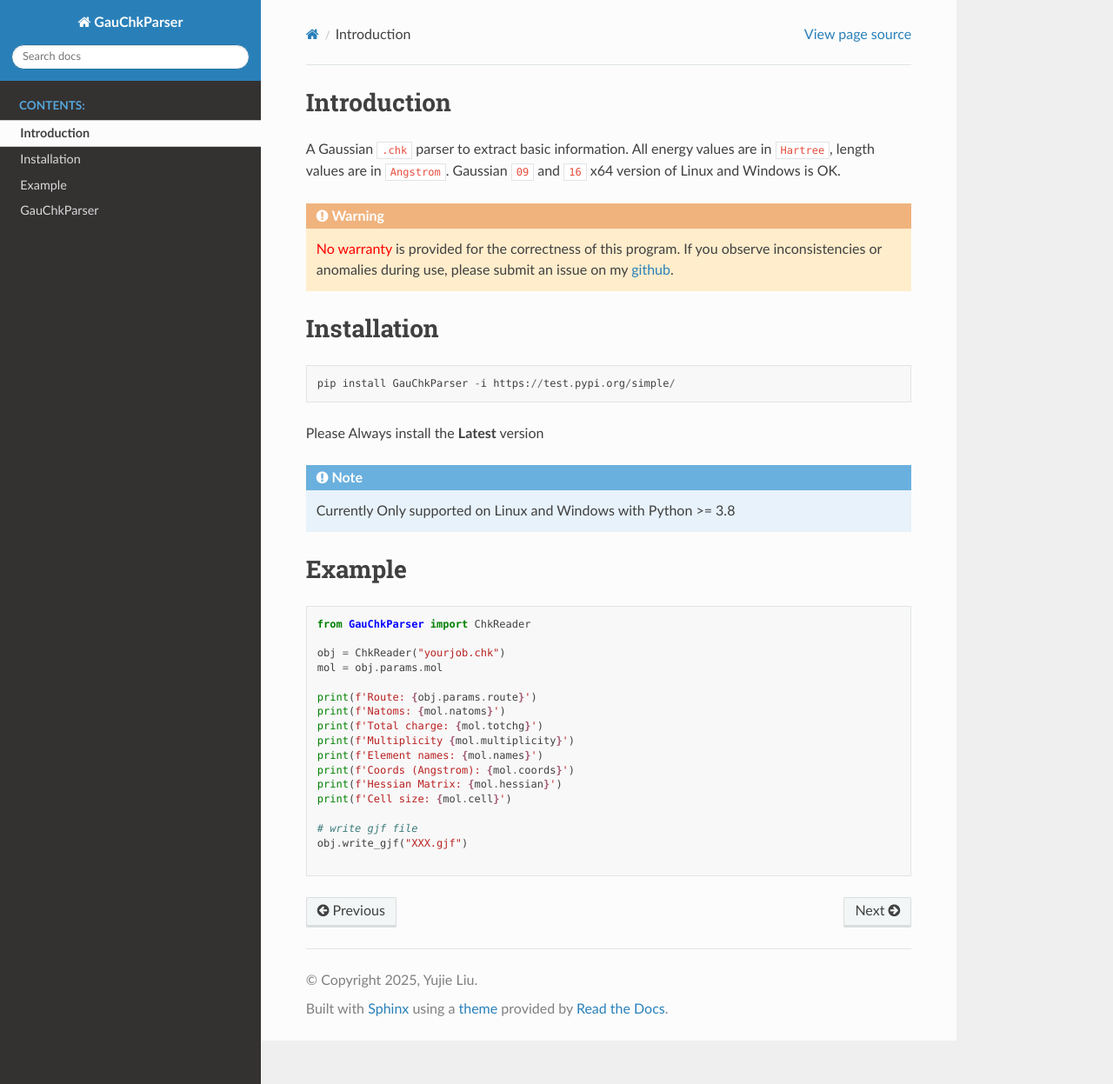
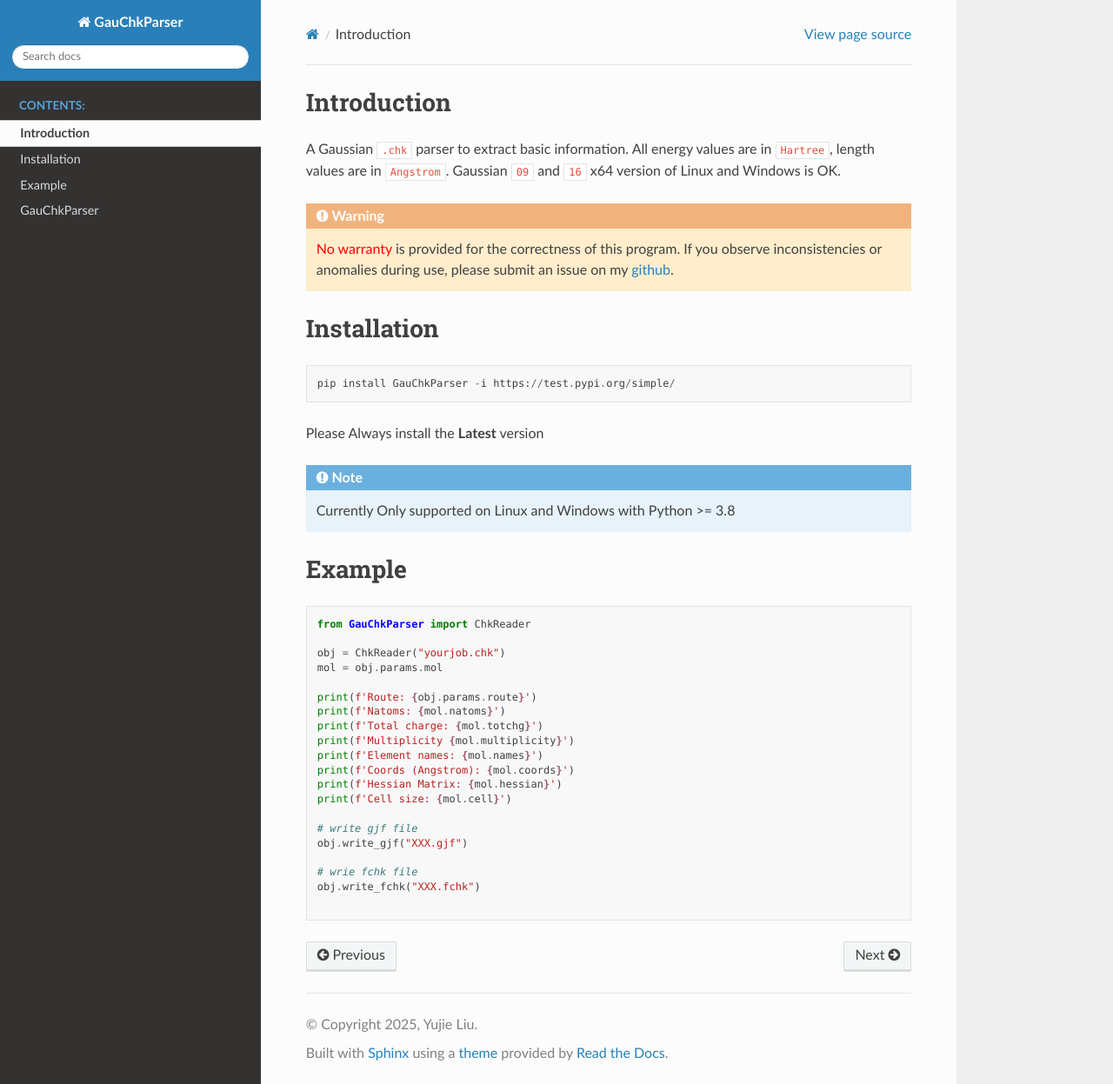
Before and after one commit to liuyujie714/GauChkParserDoc, a Sphinx documentation site: the page built from docs/source/install.md, in a window 1280 px wide and 1247 px high. Shown: the whole window at 87% size. Built offline with Sphinx 7.4.7 and the Read the Docs theme 3.1.0, drawn with Linux system fonts in a browser that asks for light colours.

Commit message:
update doc

````diff
--- a/docs/source/install.md
+++ b/docs/source/install.md
@@ -44,4 +44,7 @@
 # write gjf file
 obj.write_gjf("XXX.gjf")
 
+# wrie fchk file
+obj.write_fchk("XXX.fchk")
+
 ```
````
